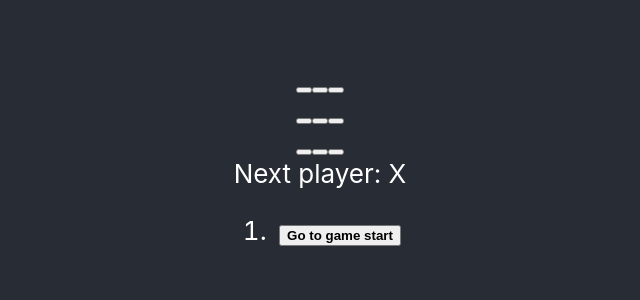
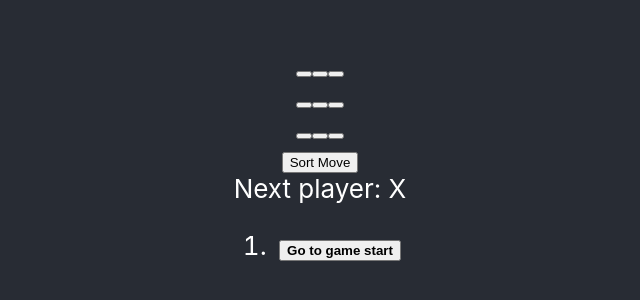
Before and after one commit to okojomoeko/react-tutorial, a React (Create React App) app: page / in a window 1280 px wide. Shown: the part 232-532 px from the top of the page, without its empty margins (320-960 px from the left). Built offline with nearby package versions, Linux system fonts and the light colour scheme.

Commit message:
Add a toggle button that lets you sort the moves in either ascending or descending order.

```diff
--- a/src/components/Game.tsx
+++ b/src/components/Game.tsx
@@ -8,6 +8,7 @@ export default function Game() {
     { squares: Array(9).fill(null), moveLoc: { col: 0, row: 0 } },
   ]);
   const [stepNumber, setStepNumber] = React.useState(0);
+  const [moveIsAsc, setMoveSort] = React.useState(true);
 
   function handleClick(i: number) {
     const _history = history.slice(0, stepNumber + 1);
@@ -55,6 +56,11 @@ export default function Game() {
       </li>
     );
   });
+
+  function handleSortMove() {
+    setMoveSort(!moveIsAsc);
+    console.log(moveIsAsc)
+  }
   return (
     <div className="game">
       <div className="game-board">
@@ -65,9 +71,12 @@ export default function Game() {
           }}
         />
       </div>
+      <div className="sort-button">
+        <button onClick={handleSortMove}>Sort Move</button>
+      </div>
       <div className="game-info">
         <div>{status}</div>
-        <ol>{moves}</ol>
+        {moveIsAsc ? <ol>{moves}</ol> : <ol>{moves.reverse()}</ol>}
       </div>
     </div>
   );
```
